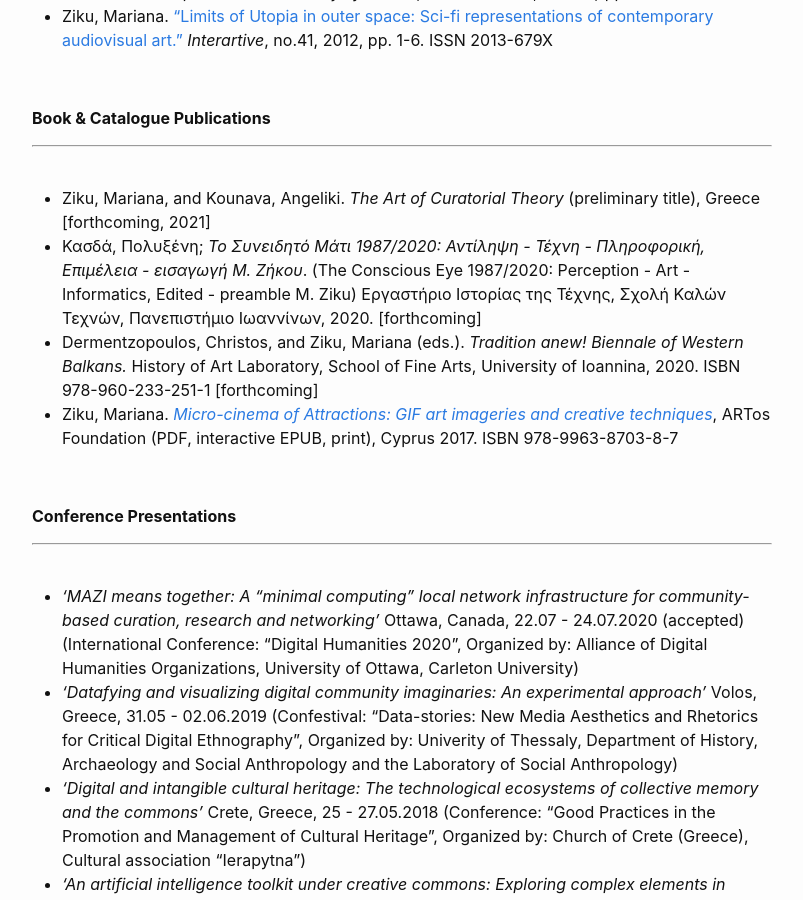
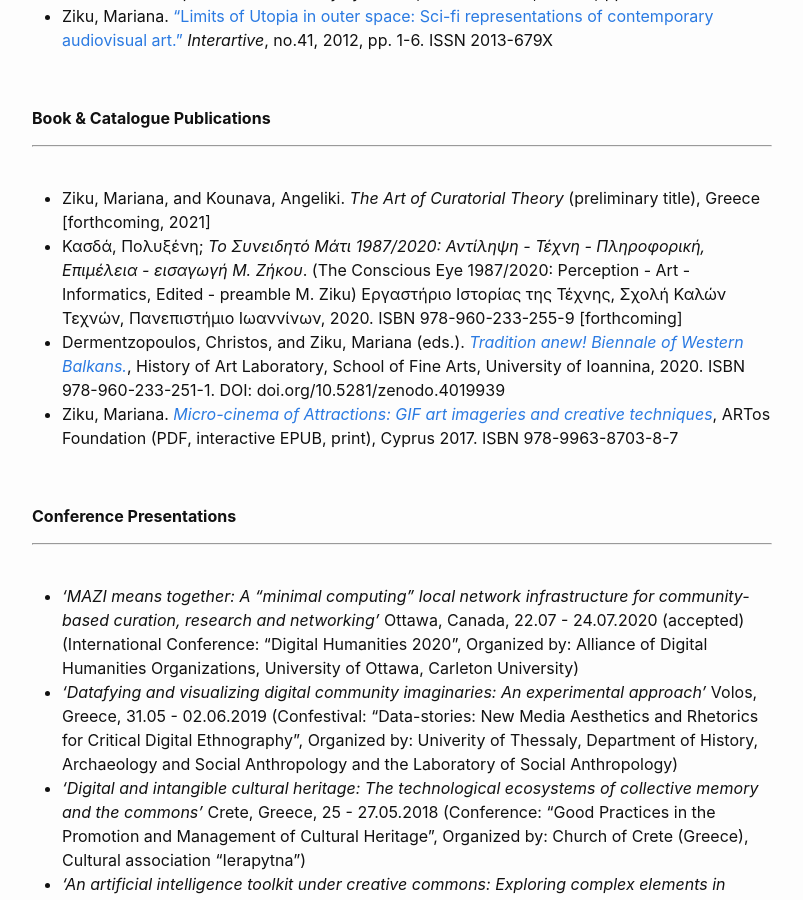
Before and after one commit to mziku/mziku.github.io, a Jekyll site: the page built from publications.md, in a window 1280 px wide and 900 px high, scrolled down 1128 px. Shown: the whole window, without its empty margins (238-1041 px from the left). Built offline with Jekyll 4.4.1, drawn with Linux system fonts in a browser that asks for light colours.

Commit message:
Update publications.md

```diff
--- a/publications.md
+++ b/publications.md
@@ -32,8 +32,8 @@ navigation_weight: 3
 <br>
 
 - Ziku, Mariana, and Kounava, Angeliki. *The Art of Curatorial Theory* (preliminary title), Greece [forthcoming, 2021]
-- Κασδά, Πολυξένη; *Το Συνειδητό Μάτι 1987/2020: Αντίληψη - Τέχνη - Πληροφορική, Επιμέλεια - εισαγωγή Μ. Ζήκου*. (The Conscious Eye 1987/2020: Perception - Art - Informatics, Edited - preamble M. Ziku) Εργαστήριο Ιστορίας της Τέχνης, Σχολή Καλών Τεχνών, Πανεπιστήμιο Ιωαννίνων, 2020. [forthcoming]
-- Dermentzopoulos, Christos, and Ziku, Mariana (eds.). *Tradition anew! Biennale of Western Balkans.* History of Art Laboratory, School of Fine Arts, University of Ioannina, 2020. ISBN 978-960-233-251-1 [forthcoming]
+- Κασδά, Πολυξένη; *Το Συνειδητό Μάτι 1987/2020: Αντίληψη - Τέχνη - Πληροφορική, Επιμέλεια - εισαγωγή Μ. Ζήκου*. (The Conscious Eye 1987/2020: Perception - Art - Informatics, Edited - preamble M. Ziku) Εργαστήριο Ιστορίας της Τέχνης, Σχολή Καλών Τεχνών, Πανεπιστήμιο Ιωαννίνων, 2020. ISBN 978-960-233-255-9 [forthcoming]
+- Dermentzopoulos, Christos, and Ziku, Mariana (eds.). [*Tradition anew! Biennale of Western Balkans.*](doi.org/10.5281/zenodo.4019939), History of Art Laboratory, School of Fine Arts, University of Ioannina, 2020. ISBN 978-960-233-251-1. DOI: doi.org/10.5281/zenodo.4019939
 - Ziku, Mariana. [*Micro-cinema of Attractions: GIF art imageries and creative techniques*](https://drive.google.com/drive/folders/0B0UjNhiCkNpkN0pPU2ZVX3BzVFU), ARTos Foundation (PDF, interactive EPUB, print), Cyprus 2017. ISBN 978-9963-8703-8-7
 
 <br>
```
